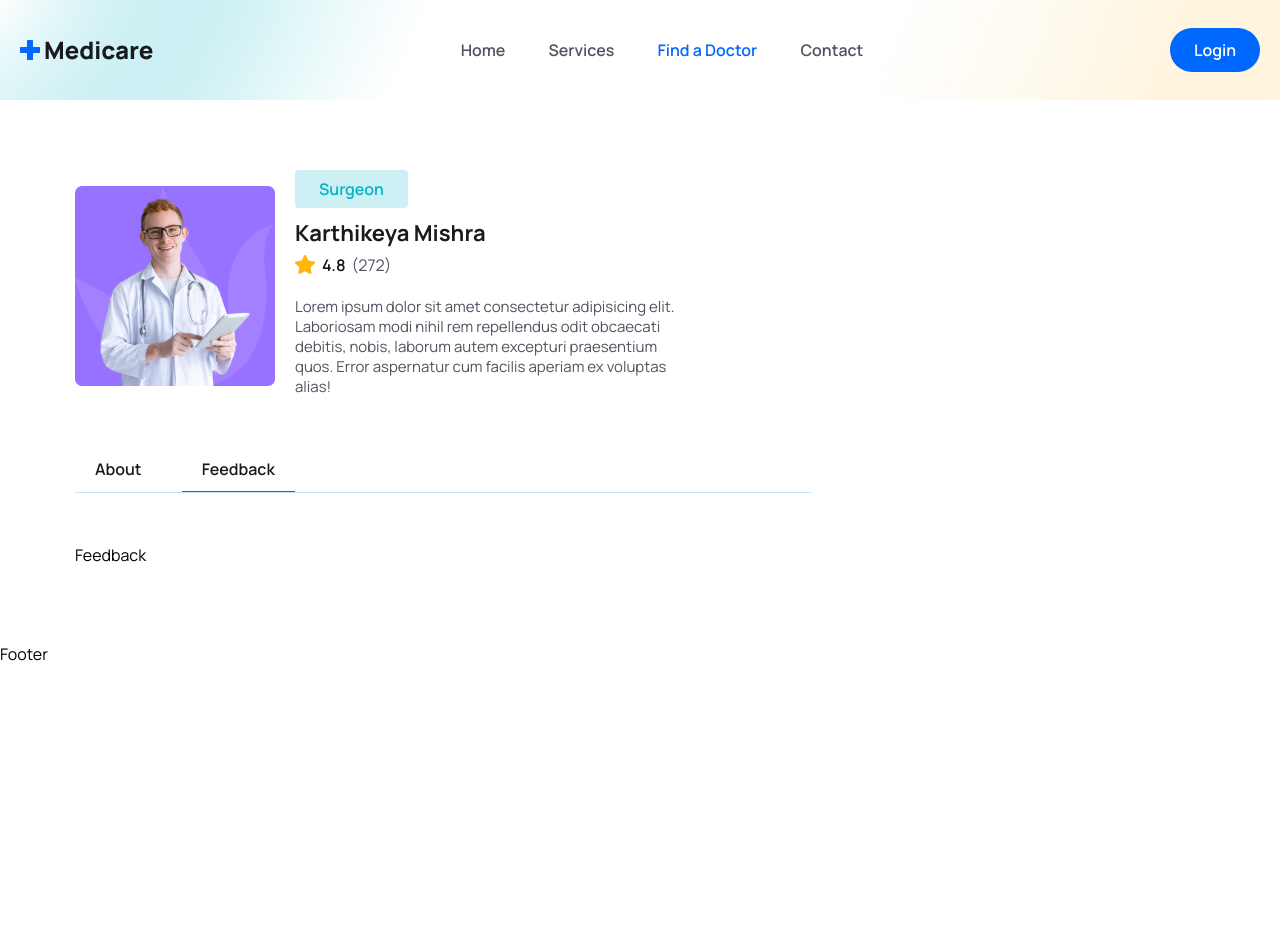
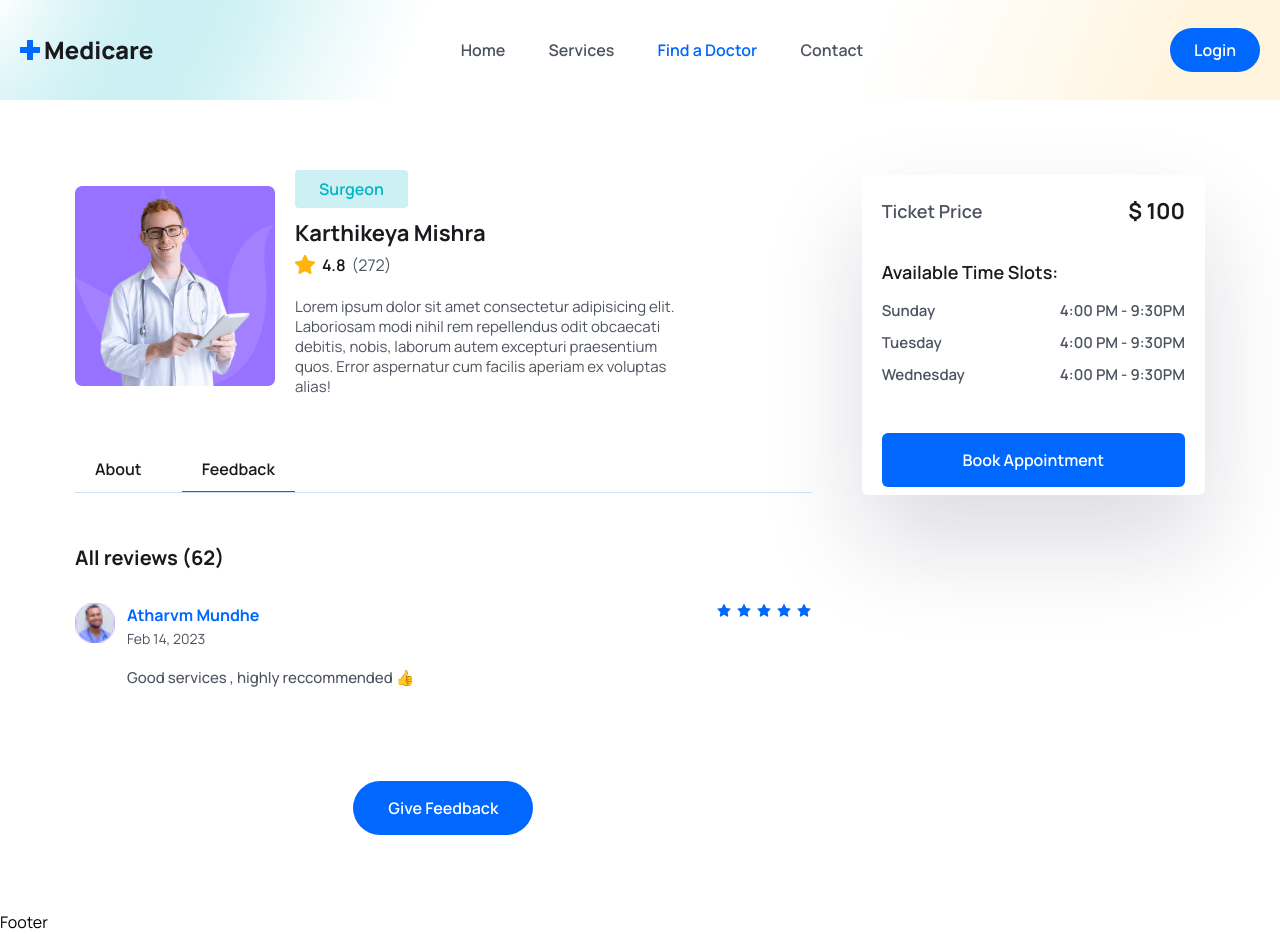
Before and after one commit to milindnair/BookMyDoc, a React (Vite) app in the folder frontend/: page /doctors/123 in a window 1280 px wide. Both pictures are taken after a click on the button "Feedback". Before the commit the page ends 800 px from the top, so only its background shows below. Built offline with nearby package versions, Linux system fonts and the light colour scheme.

Commit message:
feat:Feedback,SidePanel,Doctor profile,Contact Us

```diff
--- a/frontend/src/index.css
+++ b/frontend/src/index.css
@@ -29,6 +29,14 @@
   .hero__section{
     @apply bg-[url('./assets/images/hero-bg.png')] bg-no-repeat bg-cover bg-center py-[75px]
   }
+
+  .form__label{
+    @apply text-textColor font-semibold text-[16px] mb-2;
+  }
+
+  .form__input{
+    @apply w-full px-4 py-3 border border-solid border-[#0066ff61] focus:outline-none focus:border-primaryColor text-[16px] leading-7 text-headingColor placeholder:text-textColor cursor-pointer;
+  }
 }
 
 @media only screen and (max-width:1024px) {
--- a/frontend/src/pages/Contact.jsx
+++ b/frontend/src/pages/Contact.jsx
@@ -2,7 +2,28 @@
 
 const Contact = () => {
   return (
-    <div>Contact</div>
+    <section>
+      <div className="px-4 mx-auto max-w-screen-md">
+        <h2 className="heading text-center">Contact Us</h2>
+        <p className="mb-8 lg:mb-16 font-light text-center text__para">
+          Got a technical issue?Want to send feedback about a beta function?Let us know</p>
+          <form action="#" className='space-y-8'>
+            <div>
+              <label htmlFor="email" className='form__label'>Your Email</label>
+              <input type="email" id='email' placeholder='example@gmail.com' className='form__input mt-1' />
+            </div>
+            <div>
+              <label htmlFor="subject" className='form__label'> Subject</label>
+              <input type="text" id='subject' placeholder='Let us know how we can help you' className='form__input mt-1' />
+            </div>
+            <div className='sm:col-span-2'>
+              <label htmlFor="message" className='form__label'>Your Message</label>
+              <textarea rows={6} type="text" id='message' placeholder='Leave a comment...' className='form__input mt-1' />
+            </div>
+            <button type='submit' className="btn rounded sm:w-fit">Submit</button>
+          </form>
+      </div>
+    </section>
   )
 }
 
--- a/frontend/src/pages/Doctors/DoctorAbout.jsx
+++ b/frontend/src/pages/Doctors/DoctorAbout.jsx
@@ -29,6 +29,25 @@
 
                 </ul>
             </div>
+            <div className='mt-12'>
+            <h3 className='text-[20px] leading-[30px] text-headingColor font-semibold'>Experience</h3>
+            <ul className="grid sm:grid-cols-2 gap-[30px] pt-4 md:p-5">
+                <li className='p-4 rounded bg-[#fff9ea]'>
+                    <span className="text-yellowColor text-[15px] leading-6 font-semibold">
+                        {formatDate('12-04-2000')} - {formatDate('12-04-2002')}
+                    </span>
+                    <p className='text-[16px] leading-6 font-medium text-textColor'>Sr. Surgeon</p>
+                    <p className='text-[16px] leading-5 font-medium text-textColor'>New Apollo Hospital,New York</p>
+                </li>
+                <li className='p-4 rounded bg-[#fff9ea]'>
+                    <span className="text-yellowColor text-[15px] leading-6 font-semibold">
+                        {formatDate('12-04-2000')} - {formatDate('12-04-2002')}
+                    </span>
+                    <p className='text-[16px] leading-6 font-medium text-textColor'>Sr. Surgeon</p>
+                    <p className='text-[16px] leading-5 font-medium text-textColor'>New Apollo Hospital,New York</p>
+                </li>
+            </ul>
+            </div>
         </div>
     )
 }
--- a/frontend/src/pages/Doctors/DoctorDetails.jsx
+++ b/frontend/src/pages/Doctors/DoctorDetails.jsx
@@ -3,6 +3,7 @@
 import starIcon from '../../assets/images/Star.png'
 import DoctorAbout from './DoctorAbout'
 import Feedback from './Feedback'
+import SidePanel from './SidePanel'
 
 const DoctorDetails = () => {
   const[tab,settab] = useState('about')
@@ -43,8 +44,11 @@
                 tab === 'feedback' && <Feedback />
               }
             </div>
+
           </div>
+          <SidePanel />
         </div>
+
       </div>
 
     </section>
--- a/frontend/src/pages/Doctors/Feedback.jsx
+++ b/frontend/src/pages/Doctors/Feedback.jsx
@@ -1,8 +1,42 @@
-import React from 'react'
+import React, { useState } from 'react'
+import avatar from '../../assets/images/avatar-icon.png'
+import { formatDate } from '../../utils/formatDate'
+import { AiFillStar } from "react-icons/ai"
+import FeedbackForm from './FeedbackForm'
+const Feedback = () => {
+  const [showFeedbackForm, setShowFeedbackForm] = useState(false)
+  return (
+    <>
+      <div className='mb-[50px]'>
+        <h4 className='text-[20px] leading-[30px] font-bold text-headingColor mb-[30px]'>All reviews (62)</h4>
+        <div className='flex justify-between gap-10 mb-[30px]'>
+          <div className='flex gap-3'>
+            <figure className='w-10 h-10 rounded-full '>
+              <img src={avatar} alt="" className='w-full' />
+            </figure>
+            <div>
+              <h5 className='text-[16px] leading-6 text-primaryColor font-bold'>Atharvm Mundhe</h5>
+              <p className="text-[14px] leading-6 text-textColor">{formatDate('02-14-2023')}</p>
+              <p className="text__para mt-3 font-medium text-[15px]">
+                Good services , highly reccommended 👍
+              </p>
+            </div>
+          </div>
 
-const Feedback = () => {
-  return (
-    <div>Feedback</div>
+          <div className='flex gap-1'>
+            {[...Array(5).keys()].map((_, index) => <AiFillStar key={index} color='#0067FF' />)}
+          </div>
+        </div>
+      </div>
+
+      {!showFeedbackForm && <div className="text-center">
+        <button className="btn" onClick={() => setShowFeedbackForm(true)}>Give Feedback</button>
+      </div>
+      }
+
+      {showFeedbackForm && <FeedbackForm />}
+
+    </>
   )
 }
 
--- /dev/null
+++ b/frontend/src/pages/Doctors/FeedbackForm.jsx
@@ -0,0 +1,56 @@
+import React, { useState } from 'react'
+import { AiFillStar } from 'react-icons/ai';
+
+const FeedbackForm = () => {
+    const [rating, setRating] = useState(0)
+    const [hover, setHover] = useState(0)
+    const [reviewText, setReviewText] = useState('')
+
+    const handleSubmitReview = async(e) => {
+        e.preventDefault()
+        console.log(rating, reviewText)
+    };
+
+
+    return (
+        <form action="">
+            <div>
+                <h3 className="text-headingColor text-[16px] leading-6 font-semibold mb-4">
+                    How much would you rate your overall experience?
+                </h3>
+
+                <div>
+                    {[...Array(5).keys()].map((_, index) => {
+                        index += 1;
+                        return (
+                            <button
+                                key={index}
+                                type='button'
+                                className={`${index <= ((rating && hover) || hover) ? "text-yellowColor" : "text-gray-400"} bg-transparent border-none outline-none text-[22px] cursor-pointer`}
+                                onMouseEnter={() => setHover(index)}
+                                nMouseLeave={() => setHover(rating)}
+                                onDoubleClick={() => { setHover(0); setRating(0) }}
+                                onClick={() => setRating(index)}
+                            >
+                                <span>
+                                    <AiFillStar></AiFillStar>
+                                </span>
+                            </button>)
+                    })}
+                </div>
+            </div>
+
+            <div className="mt-[30px]">
+            <h3 className="text-headingColor text-[16px] leading-6 font-semibold mb-4">
+                    Share your feedback or suggestions
+                </h3>
+                <textarea name="" id="" className='border border-solid border-[#00664434] focus:outline outline-primaryColor w-full px-4 py-3 rounded-md' placeholder='Write your message' rows="5" onChange={()=>setReviewText(e.target.value)}></textarea>
+            </div>
+
+            <button type='submit' className='btn' onClick={handleSubmitReview}>Submit Feedback</button>
+        </form>
+
+    )
+}
+
+export default FeedbackForm
--- /dev/null
+++ b/frontend/src/pages/Doctors/SidePanel.jsx
@@ -0,0 +1,40 @@
+import React from 'react'
+
+const SidePanel = () => {
+    return (
+        <div className='shadow-panelShadow p-3 lg:p-5 rounded-md lg:h-[40vh]  '>
+            <div className="flex items-center justify-between">
+                <p className="text__para mt-0 font-semibold">Ticket Price</p>
+                <span className='text-[16px] leading-7 lg:text-[22px] lg:leading-8 text-headingColor font-bold'>
+                    $ 100
+                </span>
+
+            </div>
+            <div className='mt-[30px]'>
+                <p className="text__para mt-0 font-semibold text-headingColor">
+                    Available Time Slots:
+                </p>
+                <ul className="mt-3">
+                    <li className="flex items-center justify-between mb-2">
+                        <p className="text-[15px] leading-6 text-textColor font-semibold">Sunday</p>
+                        <p className="text-[15px] leading-6 text-textColor font-semibold">4:00 PM - 9:30PM</p>
+
+                    </li>
+                    <li className="flex items-center justify-between mb-2">
+                        <p className="text-[15px] leading-6 text-textColor font-semibold">Tuesday</p>
+                        <p className="text-[15px] leading-6 text-textColor font-semibold">4:00 PM - 9:30PM</p>
+
+                    </li>
+                    <li className="flex items-center justify-between mb-2">
+                        <p className="text-[15px] leading-6 text-textColor font-semibold">Wednesday</p>
+                        <p className="text-[15px] leading-6 text-textColor font-semibold">4:00 PM - 9:30PM</p>
+
+                    </li>
+                </ul>
+            </div>
+            <button className="btn px-2 w-full rounded-md">Book Appointment</button>
+        </div>
+    )
+}
+
+export default SidePanel
--- a/frontend/src/utils/formatDate.js
+++ b/frontend/src/utils/formatDate.js
@@ -1,5 +1,5 @@
 export const formatDate = (date,config) => {
-    const defaultOptions = {day:'numeric',month:'long',year:'numeric'};
+    const defaultOptions = {day:'numeric',month:'short',year:'numeric'};
     const options = config ? config : defaultOptions;
 
     return new Date(date).toLocaleDateString('en-US',options);
```
Lines whose indentation alone changed are shown as unchanged.
